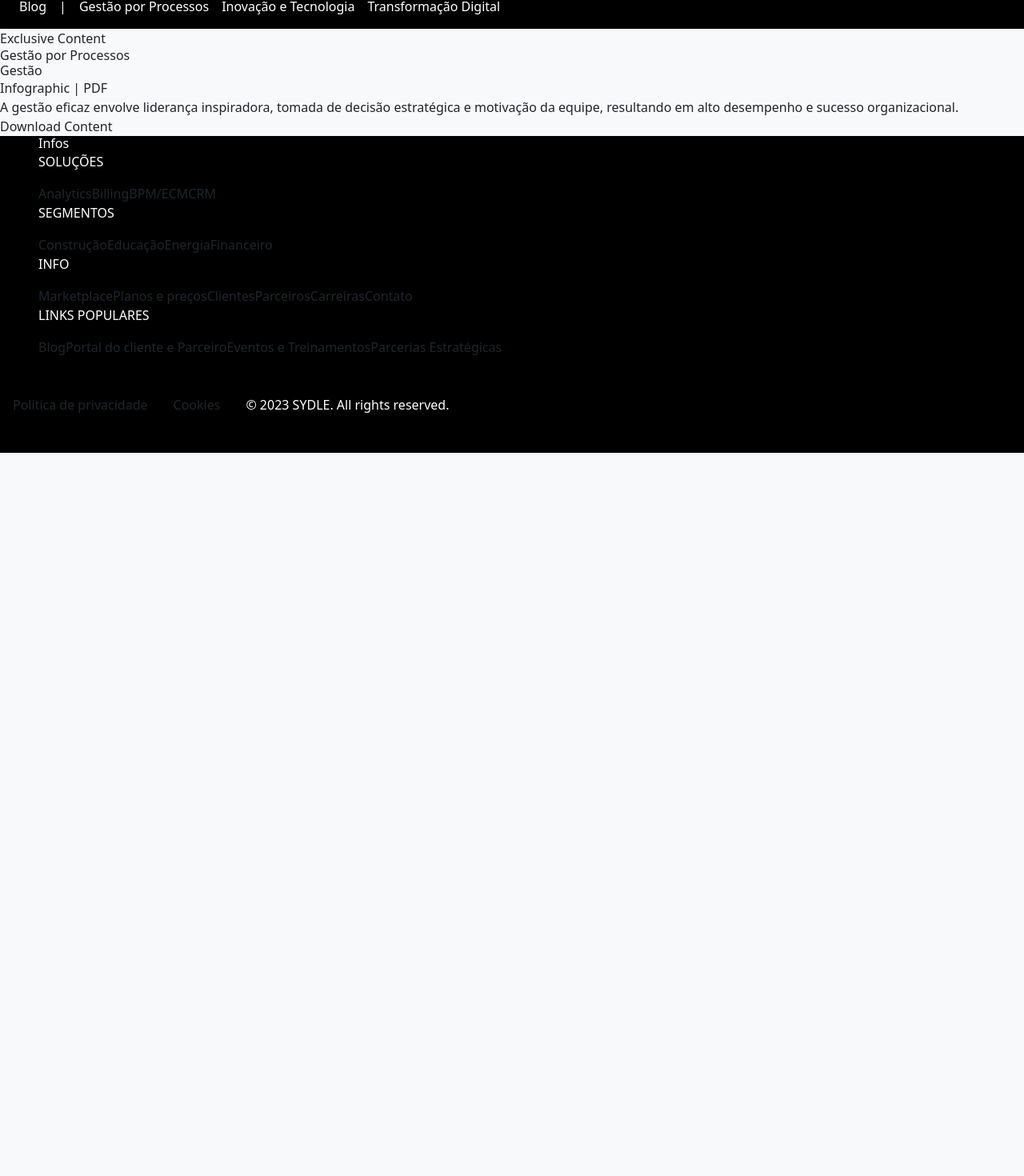
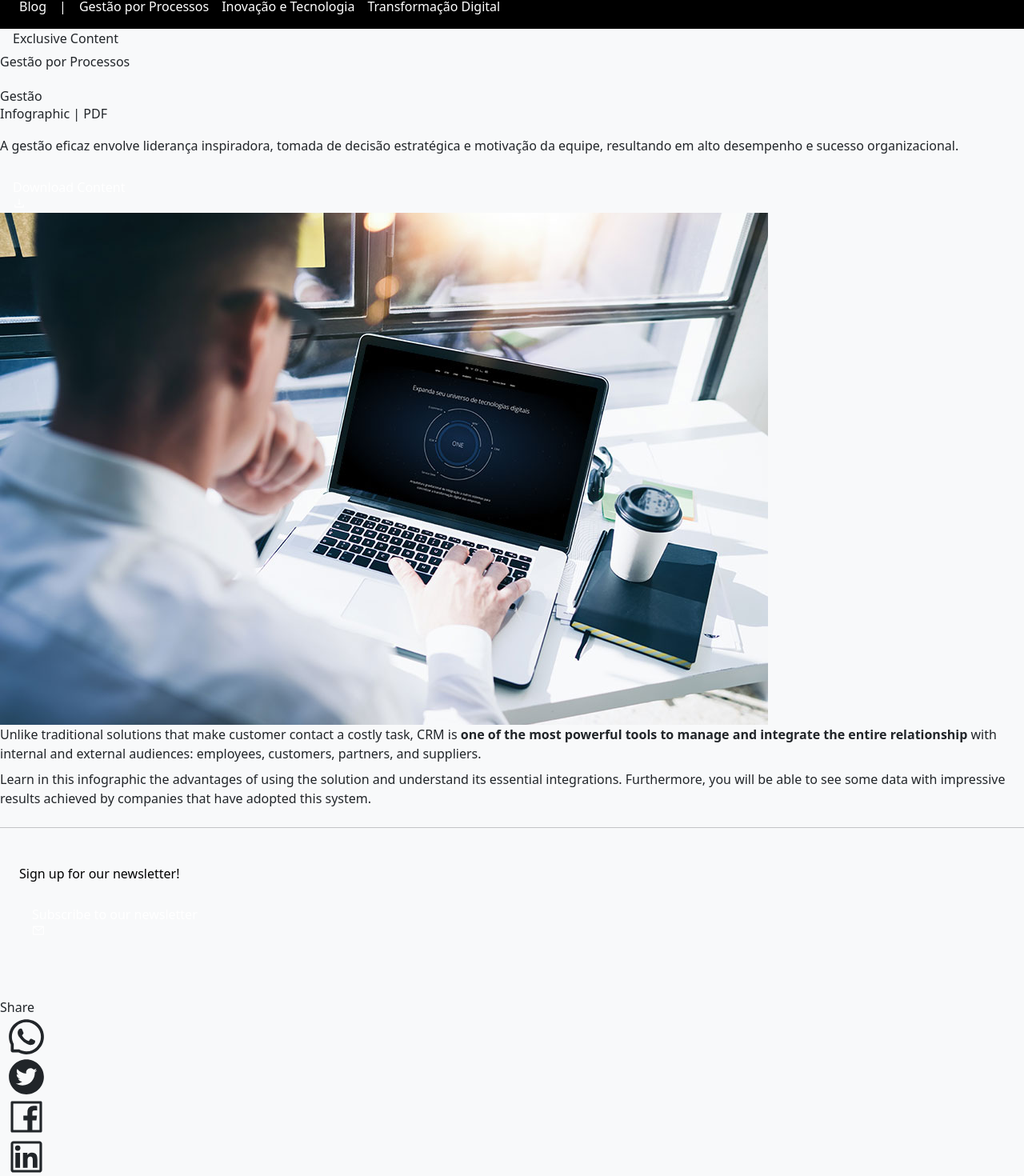
Before and after one commit to santanafx/blog-ApiRest, a React (Vite) app: page /post/1 in a window 1280 px wide. Shown: the part 238-1708 px from the top of the page at 80% size. Before the commit the page ends 804 px from the top, so only its background shows below. Built offline with nearby package versions, Linux system fonts and the light colour scheme; data requests are answered from the project's data file.

Commit message:
Finalizado a parte estética da página Post.jsx

```diff
--- a/src/pages/Post.jsx
+++ b/src/pages/Post.jsx
@@ -1,6 +1,14 @@
 import React from "react";
 import { useParams } from "react-router-dom";
 import { useFetch } from "../hooks/useFetch";
+import {
+  AiOutlineDownload,
+  AiOutlineMail,
+  AiOutlineWhatsApp,
+  AiFillTwitterCircle,
+  AiOutlineFacebook,
+  AiOutlineLinkedin,
+} from "react-icons/ai";
 
 export const Post = () => {
   const params = useParams();
@@ -17,19 +25,82 @@ export const Post = () => {
   }, []);
 
   return (
-    <section>
+    <section className="w-[95%] my-0 mx-auto">
       {data !== undefined ? (
-        <div>
-          <span>Exclusive Content</span>
-          <h4>{data.category}</h4>
-          <h1>{data.title}</h1>
-          <span>Infographic | PDF</span>
-          <p>{data.text}</p>
-          <button>Download Content</button>
+        <div className="flex gap-5">
+          <div className="w-[50%] mt-10">
+            <span className="bg-[#dce2e9] text-[#5d6268] font-semibold px-3 rounded-xl">
+              Exclusive Content
+            </span>
+            <h4 className="mt-2 text-indigo-600 text-lg">{data.category}</h4>
+            <h1 className="mt-4 mb-6 font-bold text-[3.5rem]">{data.title}</h1>
+            <span>Infographic | PDF</span>
+            <p className="mt-3 text-[#767e85] text-[1.1rem] text-justify">
+              {data.text}
+            </p>
+            <button className="mt-4 bg-[#1f6bbf] text-white px-3 py-1 flex items-center justify-center rounded-2xl hover:opacity-80">
+              Download Content
+              <AiOutlineDownload />
+            </button>
+          </div>
+          <div className="w-[50%]">
+            <img src={data.image} alt="" />
+          </div>
         </div>
       ) : (
         "Loading..."
       )}
+      <div className="w-[45%] mx-auto my-20">
+        <p className="text-justify">
+          Unlike traditional solutions that make customer contact a costly task,
+          CRM is{" "}
+          <strong>
+            one of the most powerful tools to manage and integrate the entire
+            relationship
+          </strong>{" "}
+          with internal and external audiences: employees, customers, partners,
+          and suppliers.
+        </p>
+        <p className="text-justify my-2">
+          Learn in this infographic the advantages of using the solution and
+          understand its essential integrations. Furthermore, you will be able
+          to see some data with impressive results achieved by companies that
+          have adopted this system.
+        </p>
+        <hr className="my-4" />
+        <div className="flex flex-col items-center bg-[#e3e3e3] drop-shadow-lg p-4 rounded-xl">
+          <h2 className="text-2xl text-black">Sign up for our newsletter!</h2>
+          <button className="mt-4 bg-[#1f6bbf] text-white px-3 py-1 flex items-center justify-center rounded-2xl hover:opacity-80">
+            Subscribe to our newsletter
+            <AiOutlineMail />
+          </button>
+        </div>
+        <div className="flex justify-between mt-5">
+          <div>
+            <span className="text-2xl">Share</span>
+          </div>
+          <div className="flex">
+            <AiOutlineWhatsApp
+              className="mx-2 hover:cursor-pointer"
+              size="50"
+            />
+            <AiFillTwitterCircle
+              className="mx-2 hover:cursor-pointer"
+              size="50"
+            />
+            <AiOutlineFacebook
+              className="mx-2 hover:cursor-pointer"
+              size="50"
+            />
+            <AiOutlineLinkedin
+              className="mx-2 hover:cursor-pointer"
+              size="50"
+            />
+          </div>
+        </div>
+        <hr className="my-4" />
+        <h1 className="text-4xl drop-shadow-lg">Infos</h1>
+      </div>
     </section>
   );
 };
```
